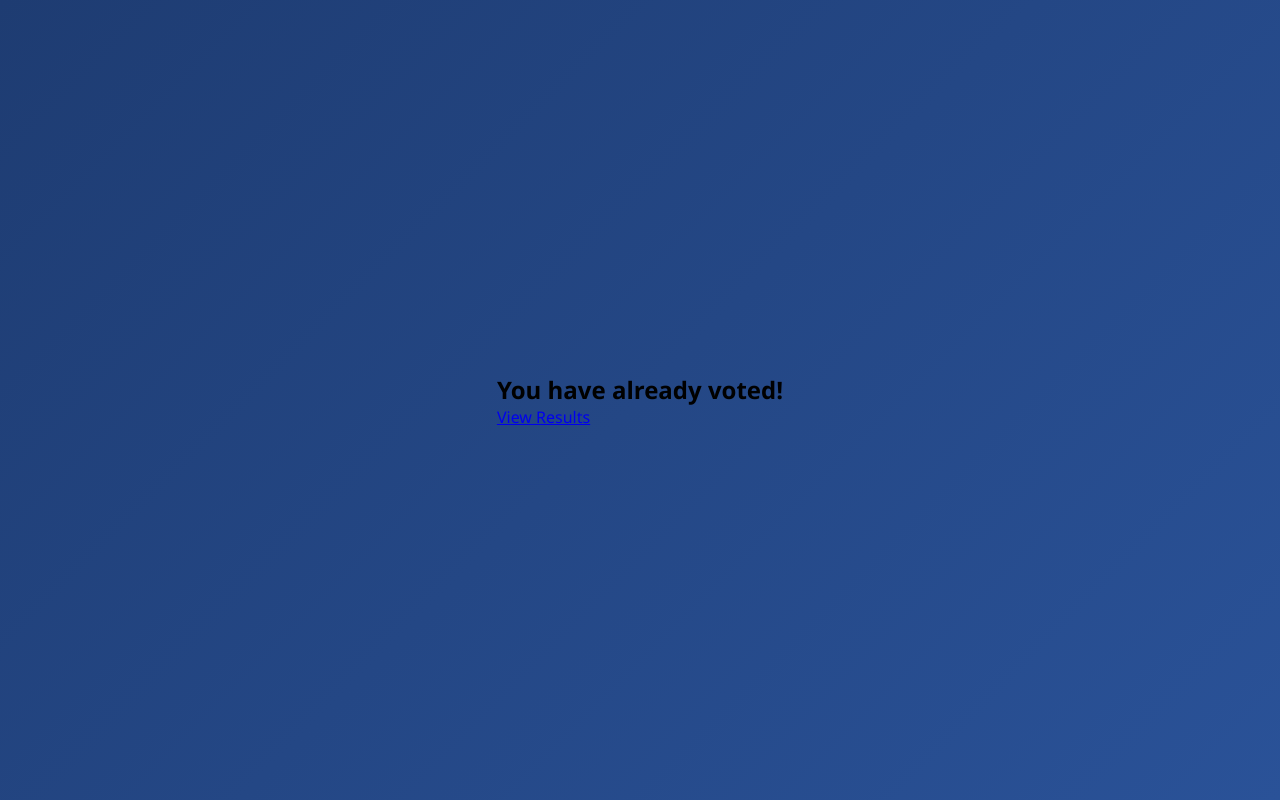
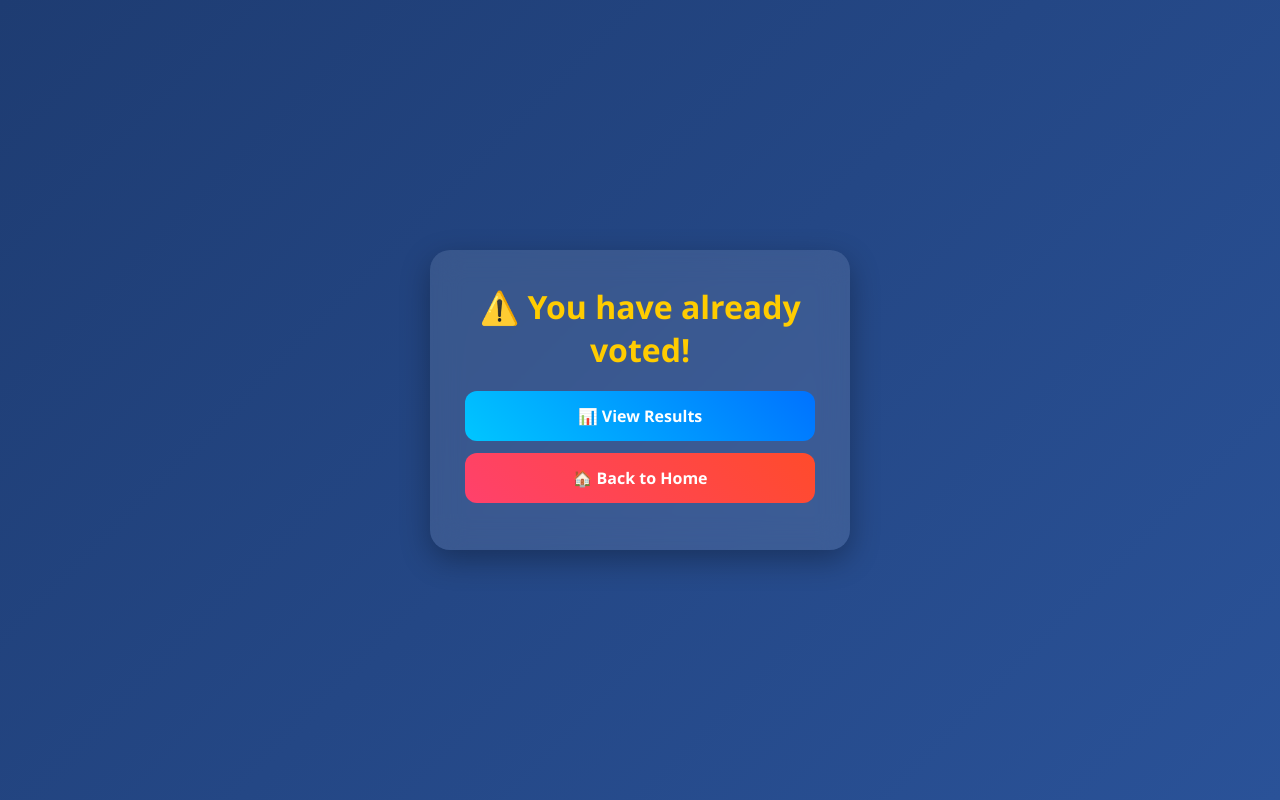
Before and after one commit to prajapatiutsav/online-voting-system, a Django app: template voting_project/templates/already_voted.html in a window 1280 px wide. Run offline with Django 4.2, Linux system fonts and the light colour scheme; the template is opened without the code that fills it, so the values that code supplies are empty.

Commit message:
Enhance already voted page with new layout and links
Updated the already voted page layout and added navigation links.

```diff
--- a/voting_project/templates/already_voted.html
+++ b/voting_project/templates/already_voted.html
@@ -1,7 +1,23 @@
 {% load static %}
-<link rel="stylesheet" href="{% static 'css/style.css' %}">
+<!DOCTYPE html>
+<html>
+<head>
+    <title>Already Voted</title>
+    <link rel="stylesheet" href="{% static 'css/style.css' %}">
+</head>
 
-<div class="container">
-    <h2>You have already voted!</h2>
-    <a href="/results/">View Results</a>
+<body>
+
+<div class="main-box">
+    <div class="card home-card">
+
+        <h1 style="color:#ffcc00;">⚠️ You have already voted!</h1>
+
+        <a href="{% url 'results' %}" class="home-btn result-btn">📊 View Results</a>
+        <a href="{% url 'home' %}" class="home-btn logout-btn">🏠 Back to Home</a>
+
+    </div>
 </div>
+
+</body>
+</html>
```
